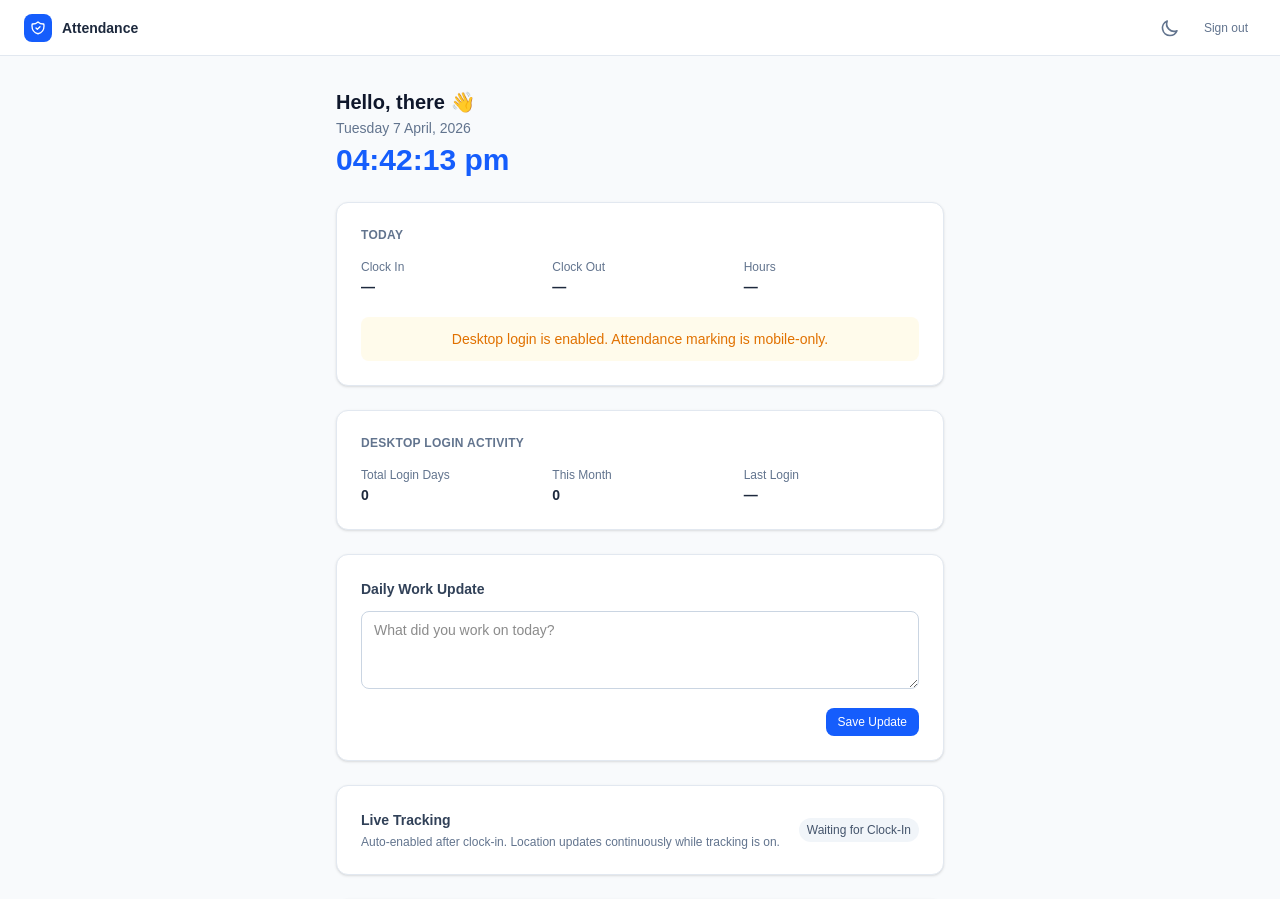
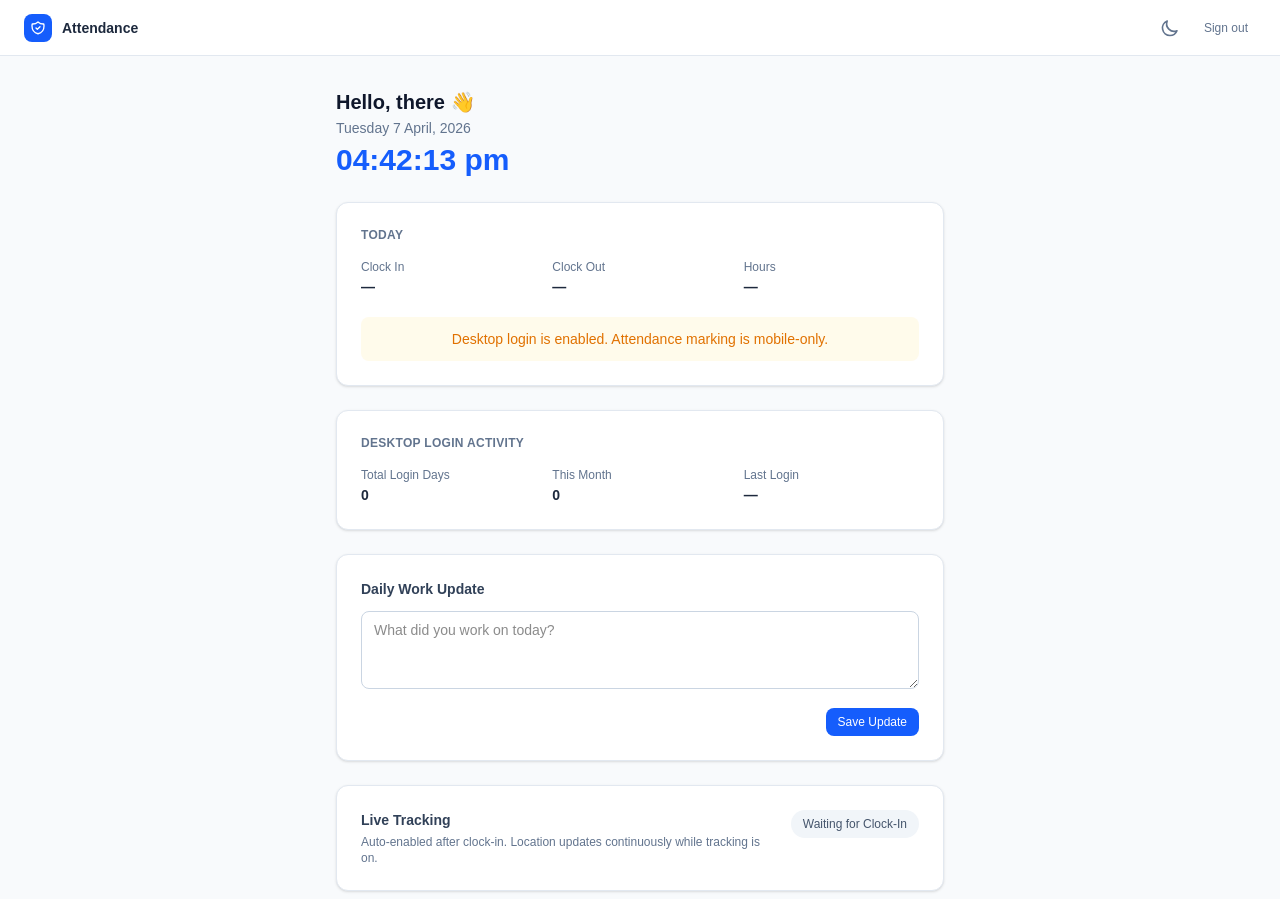
Before and after one commit to raceautoindia-official/attendance-app, a Next.js app: page /dashboard in a window 1280 px wide. Shown: the top 899 px of the page. Built offline with nearby package versions, Linux system fonts and the light colour scheme; no server answers.

Commit message:
design corrections

```diff
--- a/app/(employee)/dashboard/page.tsx
+++ b/app/(employee)/dashboard/page.tsx
@@ -198,6 +198,7 @@ export default function DashboardPage() {
     onSuccess: () => {
       qc.invalidateQueries({ queryKey: ['attendance'] });
       qc.invalidateQueries({ queryKey: ['live-tracking', 'status'] });
+      qc.invalidateQueries({ queryKey: ['live-tracking', 'live-self'] });
       refetchLiveTrackingStatus();
     },
     onError: (err: Error) => {
@@ -230,6 +231,7 @@ export default function DashboardPage() {
       return json;
     },
     onSuccess: () => {
+      qc.invalidateQueries({ queryKey: ['live-tracking', 'live-self'] });
       refetchLiveTrackingStatus();
     },
     onError: (err: Error) => {
@@ -272,13 +274,23 @@ export default function DashboardPage() {
   });
 
   const attendance = todayData?.data?.attendance;
-  const trackingEnabled = !!liveTrackingStatus?.data?.enabled;
   const liveSelf = liveTrackingLiveData?.data?.sessions?.[0] ?? null;
   const schedule = todayData?.data?.schedule;
   const clockedIn = !!attendance?.clock_in_utc;
   const clockedOut = !!attendance?.clock_out_utc;
   const canClockIn = !clockedIn;
   const canClockOut = clockedIn && !clockedOut;
+  const liveTrackingAllowed = liveTrackingStatus?.data?.enabled !== false;
+  const activeLiveSession = liveTrackingStatus?.data?.session ?? liveSelf;
+  const shouldTrackLive = liveTrackingAllowed && clockedIn && !clockedOut;
+  const trackingActive = shouldTrackLive && !!activeLiveSession;
+  const trackingStatusLabel = trackingActive
+    ? 'Tracking On'
+    : shouldTrackLive
+      ? 'Starting Tracking'
+      : liveTrackingAllowed
+        ? 'Waiting for Clock-In'
+        : 'Tracking Off';
 
   const displayDate = mounted
     ? now.toLocaleDateString(IST_LOCALE, { timeZone: TZ, weekday: 'long', year: 'numeric', month: 'long', day: 'numeric' })
@@ -302,7 +314,7 @@ export default function DashboardPage() {
   }, [attendance?.clock_in_utc, attendance?.clock_out_utc, attendance?.total_minutes, now]);
 
   useEffect(() => {
-    if (!trackingEnabled) return;
+    if (!shouldTrackLive) return;
     if (!navigator.geolocation) {
       setGpsError('Location/GPS is not supported on this device.');
       return;
@@ -354,7 +366,7 @@ export default function DashboardPage() {
         trackingWatchIdRef.current = null;
       }
     };
-  }, [trackingEnabled, liveTrackingMutation, haltTrackingMutation]);
+  }, [shouldTrackLive, liveTrackingMutation, haltTrackingMutation]);
 
   return (
     <div className="space-y-6">
@@ -510,27 +522,29 @@ export default function DashboardPage() {
       </Card>
 
       <Card>
-        <div className="flex items-center justify-between gap-3">
-          <div>
+        <div className="flex items-start justify-between gap-3">
+          <div className="min-w-0">
             <h2 className="text-sm font-semibold text-slate-700 dark:text-slate-300">Live Tracking</h2>
             <p className="text-xs text-slate-500 dark:text-slate-400 mt-1">
               Auto-enabled after clock-in. Location updates continuously while tracking is on.
             </p>
-            {trackingEnabled && liveSelf?.last_ping_utc && (
+            {trackingActive && liveSelf?.last_ping_utc && (
               <p className="text-xs text-slate-500 dark:text-slate-400 mt-1">
                 Last update: {toIST(liveSelf.last_ping_utc)}
               </p>
             )}
           </div>
-          <span className={`text-xs font-medium px-2 py-1 rounded-full ${
-            trackingEnabled
+          <span className={`shrink-0 whitespace-nowrap text-xs font-medium px-3 py-1.5 rounded-full ${
+            trackingActive
               ? 'text-green-700 bg-green-100 dark:text-green-300 dark:bg-green-900/30'
+              : shouldTrackLive
+                ? 'text-blue-700 bg-blue-100 dark:text-blue-300 dark:bg-blue-900/30'
                 : 'text-slate-600 bg-slate-100 dark:text-slate-300 dark:bg-slate-700/50'
           }`}>
-            {trackingEnabled ? 'Tracking On' : 'Waiting for Clock-In'}
+            {trackingStatusLabel}
           </span>
         </div>
-        {trackingEnabled && liveSelf?.latitude != null && liveSelf?.longitude != null && (
+        {trackingActive && liveSelf?.latitude != null && liveSelf?.longitude != null && (
           <div className="mt-3 space-y-2">
             <div className="flex items-center justify-between">
               <p className="text-xs text-slate-500 dark:text-slate-400">
@@ -566,6 +580,50 @@ export default function DashboardPage() {
         {historyLoading ? (
           <div className="flex justify-center py-8"><Spinner /></div>
         ) : (
+          <>
+            <div className="md:hidden">
+              {history.length === 0 ? (
+                <div className="px-4 py-8 text-center text-sm text-slate-500 dark:text-slate-400">
+                  No attendance records yet.
+                </div>
+              ) : (
+                <div className="divide-y divide-slate-200 dark:divide-slate-700">
+                  {history.map(record => (
+                    <div key={record.id} className="px-4 py-4">
+                      <div className="flex items-start justify-between gap-3">
+                        <div>
+                          <p className="text-sm font-semibold text-slate-800 dark:text-slate-200">
+                            {formatDateOnly(record.work_date)}
+                          </p>
+                          <div className="mt-2">{statusBadge(record.status)}</div>
+                        </div>
+                        <div className="text-right">
+                          <p className="text-xs text-slate-500 dark:text-slate-400">Hours</p>
+                          <p className="text-sm font-semibold text-slate-800 dark:text-slate-200">
+                            {minutesToHours(record.total_minutes)}
+                          </p>
+                        </div>
+                      </div>
+                      <div className="mt-4 grid grid-cols-2 gap-3 rounded-lg bg-slate-50 dark:bg-slate-800/60 px-3 py-3">
+                        <div>
+                          <p className="text-xs text-slate-500 dark:text-slate-400">In</p>
+                          <p className="text-sm font-medium text-slate-800 dark:text-slate-200">
+                            {toIST(record.clock_in_utc) ?? '—'}
+                          </p>
+                        </div>
+                        <div>
+                          <p className="text-xs text-slate-500 dark:text-slate-400">Out</p>
+                          <p className="text-sm font-medium text-slate-800 dark:text-slate-200">
+                            {toIST(record.clock_out_utc) ?? '—'}
+                          </p>
+                        </div>
+                      </div>
+                    </div>
+                  ))}
+                </div>
+              )}
+            </div>
+            <div className="hidden md:block">
               <Table
                 columns={[
                   { key: 'work_date', header: 'Date', render: r => formatDateOnly((r as AttendanceRecord).work_date) },
@@ -577,6 +635,8 @@ export default function DashboardPage() {
                 data={history as object[]}
                 emptyMessage="No attendance records yet."
               />
+            </div>
+          </>
         )}
         {!historyLoading && historyPagination && historyPagination.totalPages > 1 && (
           <div className="px-4 py-4 border-t border-slate-200 dark:border-slate-700">
--- a/app/api/live-tracking/status/route.ts
+++ b/app/api/live-tracking/status/route.ts
@@ -29,6 +29,6 @@ export async function GET(request: NextRequest) {
 
   return NextResponse.json<ApiResponse<{ enabled: boolean; session: LiveTrackingSession | null }>>({
     success: true,
-    data: { enabled: isEnabledForEmployee && !!activeSession, session: activeSession ?? null },
+    data: { enabled: isEnabledForEmployee, session: activeSession ?? null },
   });
 }
```
Lines whose indentation alone changed are shown as unchanged.
